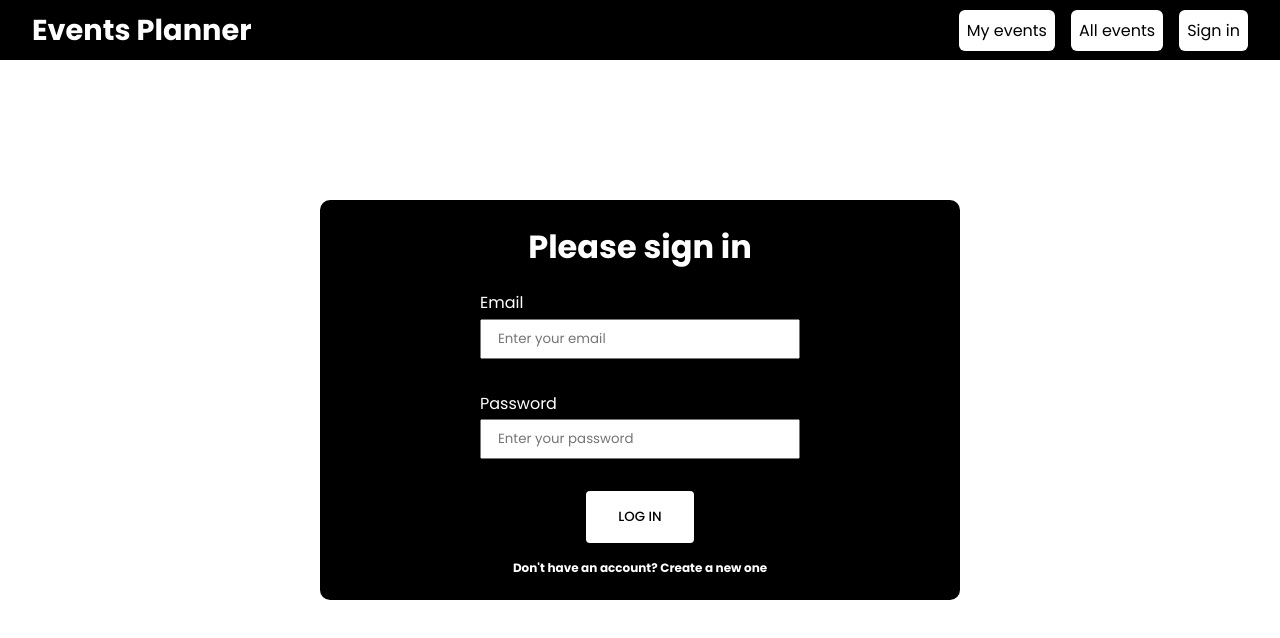
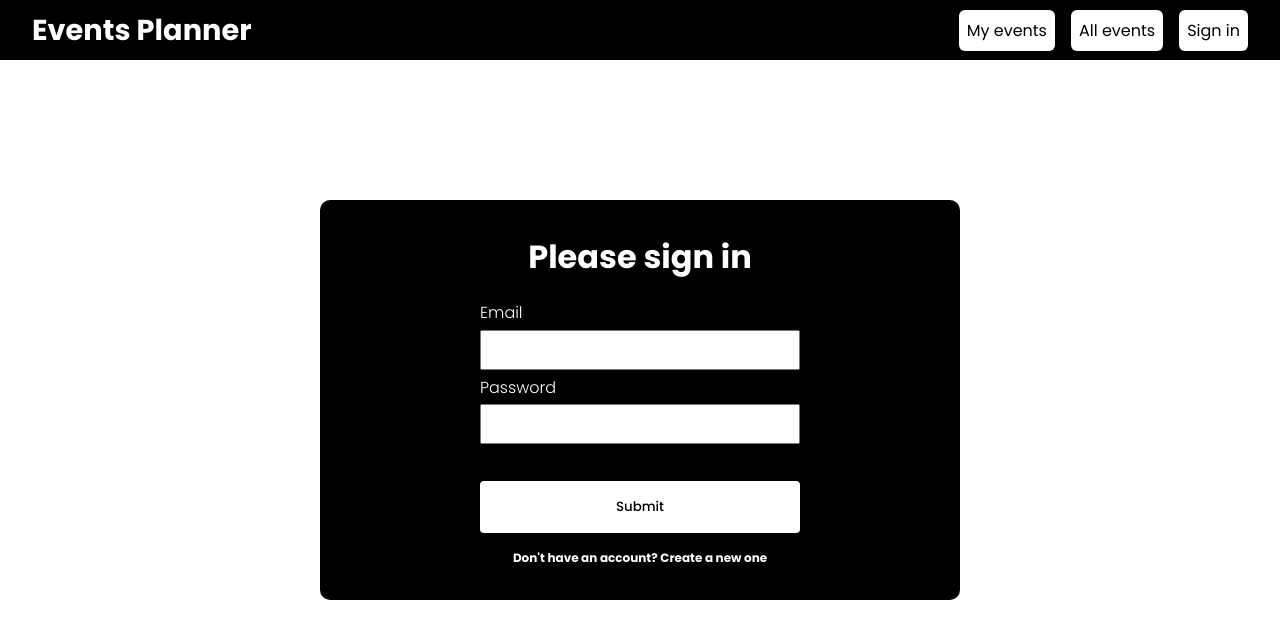
Before and after one commit to mernsummerproject2022/frontend, a React (Create React App) app in the folder event-planner/: page /login in a window 1280 px wide. Shown: the top 638 px of the page. Built offline with nearby package versions, Linux system fonts and the light colour scheme.

Commit message:
added validation using Formik and Yup

```diff
--- a/event-planner/package.json
+++ b/event-planner/package.json
@@ -6,11 +6,14 @@
     "@testing-library/jest-dom": "^5.14.1",
     "@testing-library/react": "^13.0.0",
     "@testing-library/user-event": "^13.2.1",
+    "formik": "^2.2.9",
     "react": "^18.2.0",
+    "react-datepicker": "^4.8.0",
     "react-dom": "^18.2.0",
     "react-router-dom": "^6.3.0",
     "react-scripts": "^5.0.1",
-    "web-vitals": "^2.1.0"
+    "web-vitals": "^2.1.0",
+    "yup": "^0.32.11"
   },
   "scripts": {
     "start": "react-scripts start",
--- a/event-planner/src/Pages/EventCreate.jsx
+++ b/event-planner/src/Pages/EventCreate.jsx
@@ -19,6 +19,7 @@ function EventCreate() {
             name="event-location"
             autoComplete="none"
           />
+
           <input
             type="date"
             placeholder="Date"
--- a/event-planner/src/Pages/LoginPage.jsx
+++ b/event-planner/src/Pages/LoginPage.jsx
@@ -1,37 +1,74 @@
-import React from 'react';
-import { Link } from 'react-router-dom';
+import React from "react";
+import { Link } from "react-router-dom";
+import { Formik, Form, Field, ErrorMessage } from "formik";
+import * as Yup from "yup";
 
+const loginSchema = Yup.object().shape({
+  password: Yup.string()
+    .min(8, "Too Short!")
+    .max(50, "Too Long!")
+    .required("Required"),
+  email: Yup.string().email("Invalid email").required("Required"),
+});
 
-const LoginPage = () => {
+class LoginPage extends React.Component {
+  handleSubmit = (values, { setSubmitting }) => {
+    setTimeout(() => {
+      alert(JSON.stringify(values, null, 2));
+      setSubmitting(false);
+    }, 400);
+  };
+
+  render() {
     return (
-        <>
-        <div className='login-container'>
-            <h1 className='login-title'>Please sign in</h1>
+      <>
+        <div className="login-container">
+          <h1 className="login-title">Please sign in</h1>
 
-            <div className='login-area'>
+          <div className="login-area">
+            <Formik
+              initialValues={{ email: "", password: "" }}
+              validationSchema={loginSchema}
+              onSubmit={this.handleSubmit}
+            >
+              {({ isSubmitting }) => {
+                return (
+                  <Form>
+                    <label>
+                      <h3>Email</h3>
+                    </label>
+                    <Field className="field" type="email" name="email" />
+                    <ErrorMessage name="email" component="div" />
 
-                <div className='email-area'>
-                <label htmlFor="email">Email</label>
-                <input type="text" placeholder='Enter your email' name='email' autoComplete='none'/>
+                    <label>
+                      <h3>Password</h3>
+                    </label>
+                    <Field className="field" type="password" name="password" />
+                    <ErrorMessage name="password" component="div" />
 
-                </div>
+                    <button
+                      className="submit-btn"
+                      type="submit"
+                      disabled={isSubmitting}
+                    >
+                      Submit
+                    </button>
+                  </Form>
+                );
+              }}
+            </Formik>
+          </div>
 
-                <div className='password-area'>
-                <label htmlFor="password">Password</label>
-                <input type="password" placeholder='Enter your password' name='password'/>
-                </div>
-            </div>
-
-            <div className="button-container">
-         <input type="submit" className='submit-btn' value={'LOG IN'} />
-       </div>
-       <div className='new-account-text'><h2>Don't have an account?<Link to='/register'> Create a new one</Link></h2></div>
+          <div className="new-account-text">
+            <h2>
+              Don't have an account?
+              <Link to="/register"> Create a new one</Link>
+            </h2>
+          </div>
         </div>
-
-
-
-        </>
-    )
-};
+      </>
+    );
+  }
+}
 
 export default LoginPage;
--- a/event-planner/src/Styling/login.css
+++ b/event-planner/src/Styling/login.css
@@ -1,4 +1,4 @@
-.login-container{
+.login-container {
   max-width: 40rem;
   max-height: 25rem;
   background-color: #000;
@@ -9,7 +9,7 @@
   align-items: center;
   justify-content: center;
   position: absolute;
-    top:0;
+  top: 0;
   bottom: 0;
   left: 0;
   right: 0;
@@ -17,34 +17,51 @@
   margin: auto;
 }
 
-  .login-area{
+form {
+  display: flex;
+  flex-direction: column;
+  gap: 0.3rem;
+}
+
+label h3 {
+  font-weight: 300;
+  font-size: 1rem;
+}
+
+.field {
+  width: 100%;
+}
+
+.login-area {
   display: flex;
   flex-direction: column;
   width: 50%;
-    gap: 2rem;
+  gap: 1rem;
   margin-top: 1.2rem;
 }
 
-  .login-area input{
+.login-area input {
   padding: 0.5rem 1rem;
 }
 
-  .email-area,.password-area,.confirm-password-area{
+.email-area,
+.password-area,
+.confirm-password-area {
   display: flex;
   flex-direction: column;
   gap: 0.2rem;
 }
 
-  .submit-btn{
+.submit-btn {
   border: none;
-    margin-top: 2rem;
+  margin-top: 1rem;
   padding: 1rem 2rem;
   font-weight: 500;
   background-color: #fff;
   border-radius: 4px;
 }
 
-  .submit-btn:hover{
+.submit-btn:hover {
   cursor: pointer;
   background-color: rgb(237, 237, 237);
 }
```
Also changed, not shown: 2 other files (tests, documents, lock files or other folders). Lines whose indentation alone changed are shown as unchanged.
